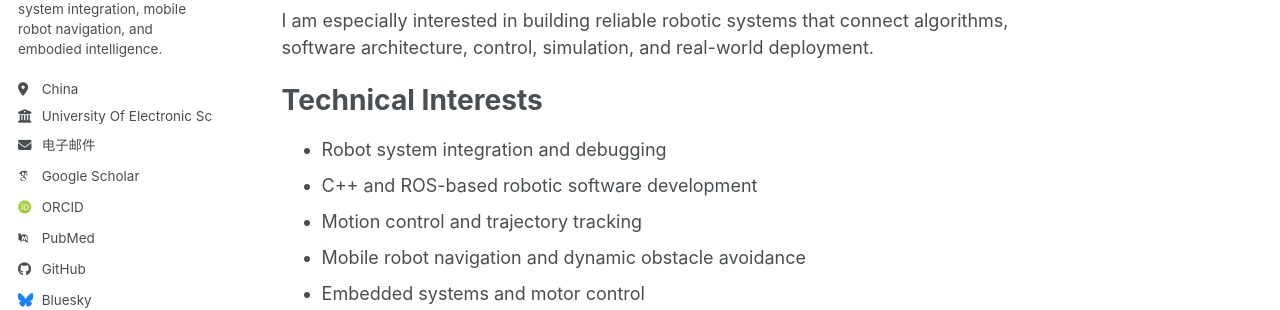
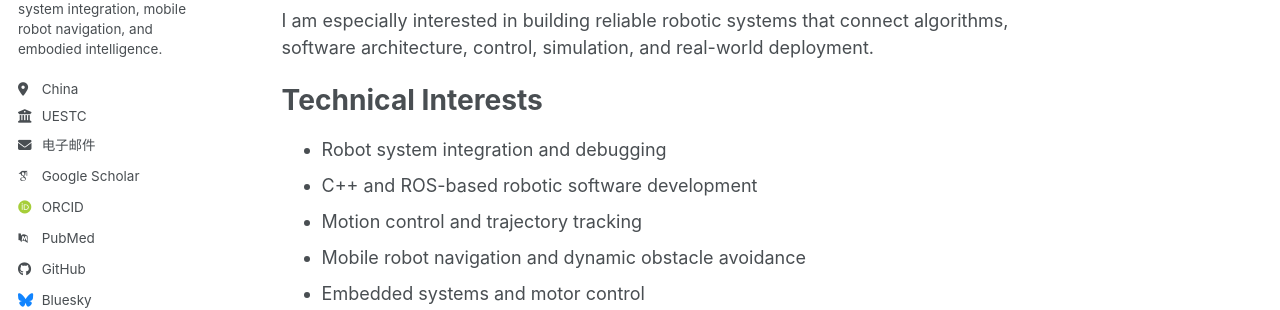
Before and after one commit to scientisbo/scientisbo.github.io, a Jekyll site: the page built from _pages/about.md, in a window 1280 px wide. Shown: the part 339-649 px from the top of the page. Built offline with Jekyll 4.4.1, drawn with Linux system fonts in a browser that asks for light colours; some web fonts are replaced; a script bundle is joined from its source files by our own code; library files that are not in the unit come from our copies.

Commit message:
Update employer name in config file
Shortened employer name from 'University Of Electronic Science And Technology Of China' to 'UESTC'.

```diff
--- a/_config.yml
+++ b/_config.yml
@@ -28,7 +28,7 @@ author:
   pronouns         : # example: "she/her"
   bio              : "Undergraduate student in Robotics Engineering, interested in robot control, system integration, mobile robot navigation, and embodied intelligence."
   location         : "China"
-  employer         : "University Of Electronic Science And Technology Of China"
+  employer         : "UESTC"
   uri              : # URL
   email            : "1659087192@qq.com"
 
```
